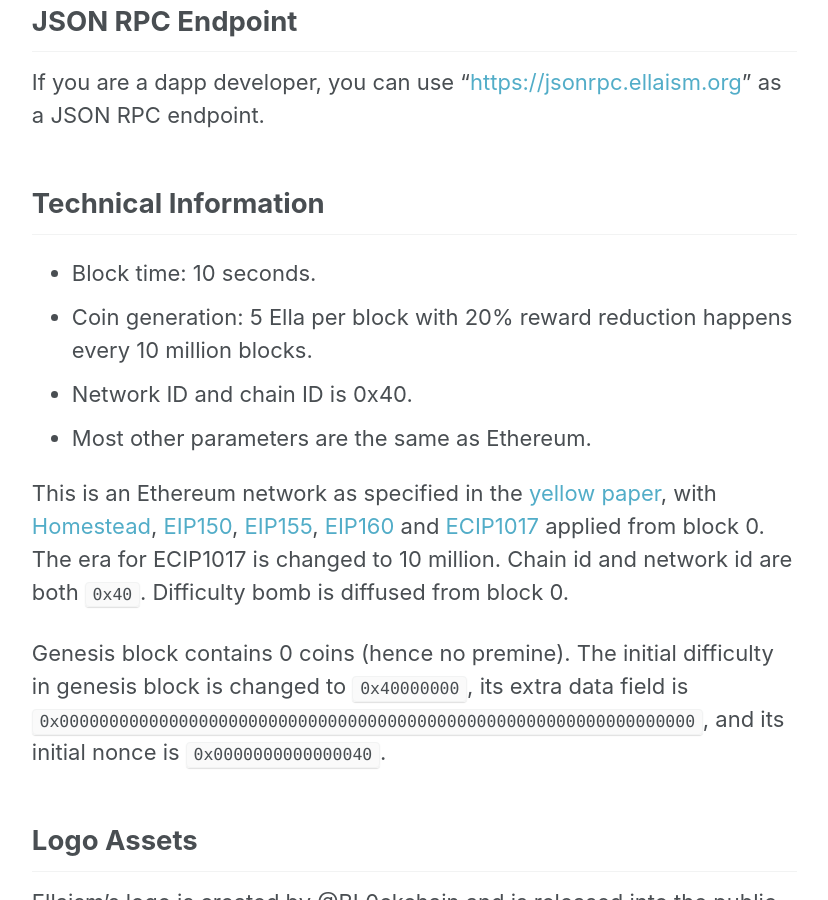
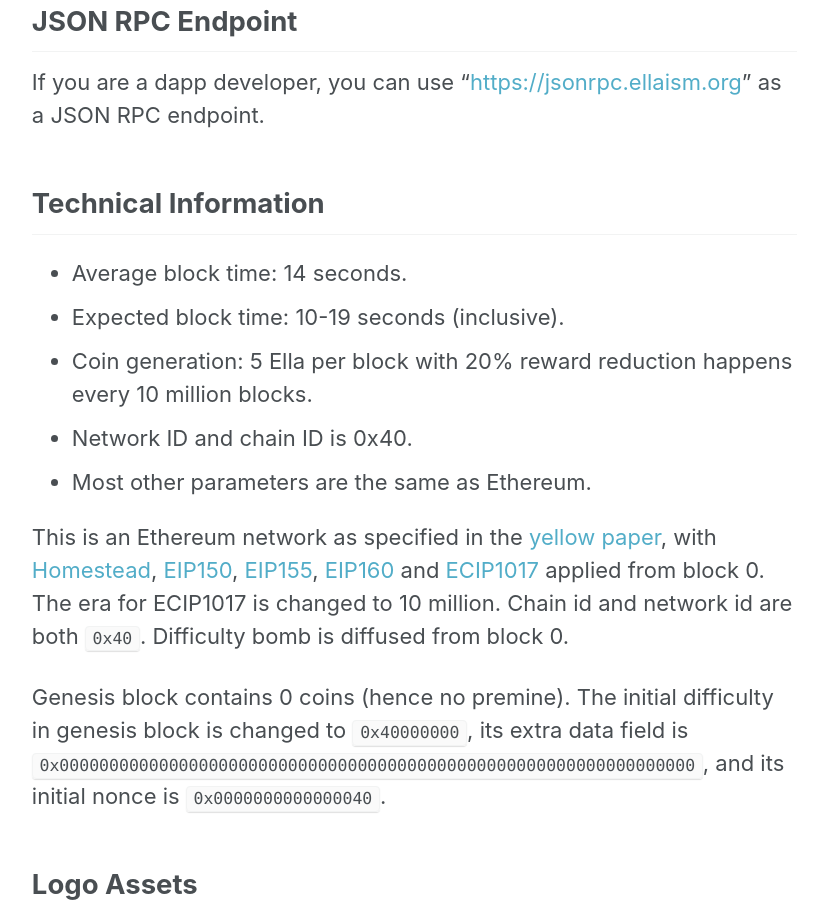
Before and after one commit to ellaism/ellaism.org, a Jekyll site: the page built from _pages/about.md, in a window 1280 px wide and 900 px high, scrolled down 3116 px. Shown: the whole window, without its empty margins (252-1080 px from the left). Built offline with Jekyll 4.4.1, drawn with Linux system fonts in a browser that asks for light colours.

Commit message:
Fix info of average blocktime and expected blocktime

```diff
--- a/_pages/about.md
+++ b/_pages/about.md
@@ -80,7 +80,8 @@
 
 ## Technical Information
 
-* Block time: 10 seconds.
+* Average block time: 14 seconds.
+* Expected block time: 10-19 seconds (inclusive).
 * Coin generation: 5 Ella per block with 20% reward reduction happens every 10 million blocks.
 * Network ID and chain ID is 0x40.
 * Most other parameters are the same as Ethereum.
```
